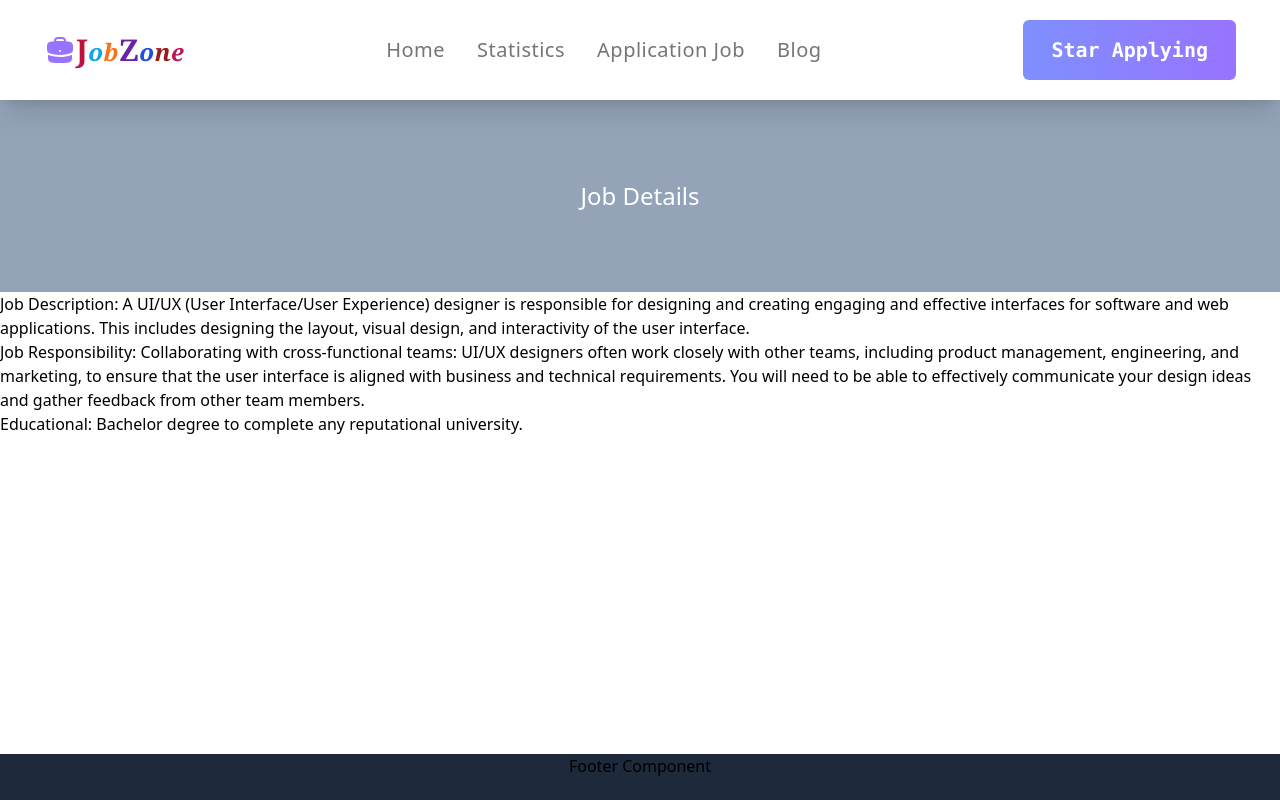
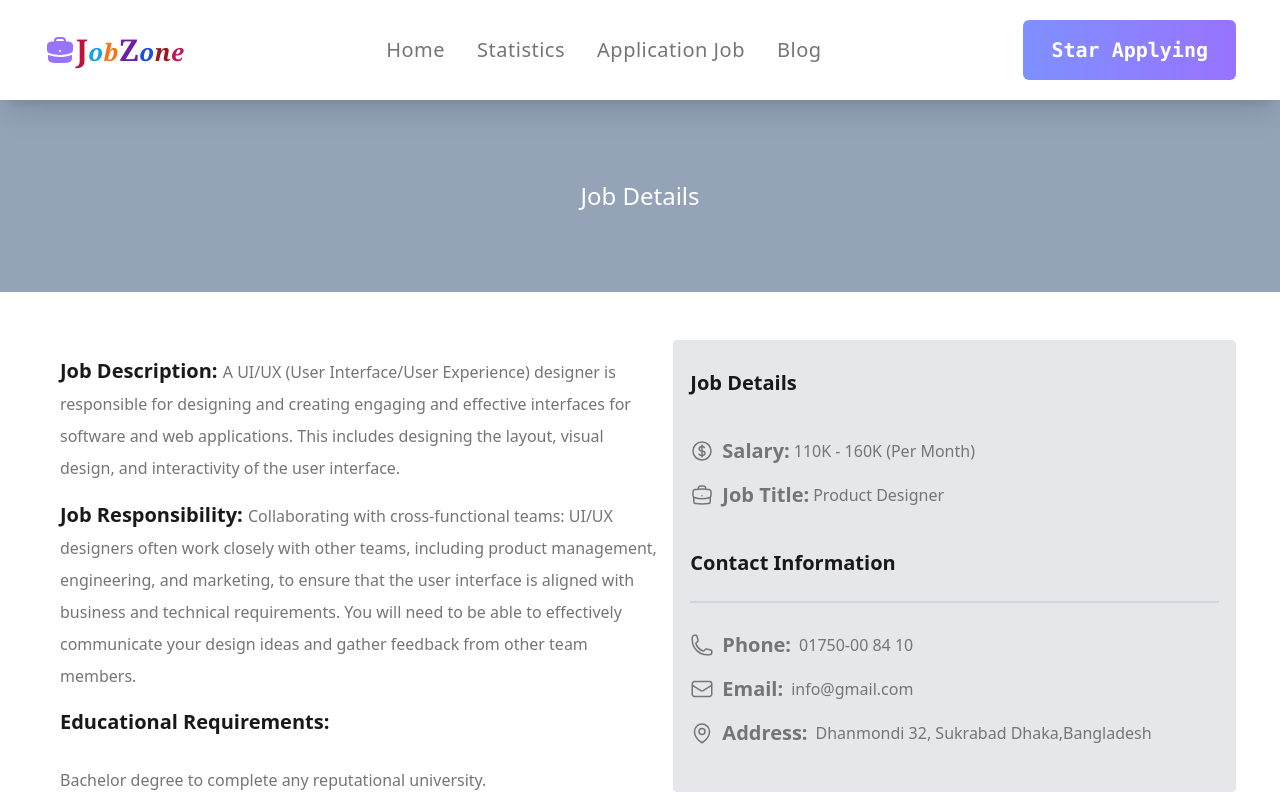
Before and after one commit to saifularafat/career-hub-A9, a React (Vite) app: page /featured/12caa89 in a window 1280 px wide. Shown: the top 800 px of the page. Built offline with nearby package versions, Linux system fonts and the light colour scheme.

Commit message:
view details site design done!

```diff
--- a/src/component/ViewDetails/ViewDetails.jsx
+++ b/src/component/ViewDetails/ViewDetails.jsx
@@ -1,5 +1,6 @@
 import React, { useEffect, useState } from 'react';
 import { useLoaderData, useParams } from 'react-router-dom';
+import { Job, CurrencyDollarIcon } from '@heroicons/react/24/solid'
 
 const ViewDetails = () => {
 
@@ -22,11 +23,77 @@
             <div className='w-full mx-auto py-20 bg-slate-400'>
                 <h1 className='text-center text-2xl text-white'>Job Details</h1>
             </div>
-            <div>
-                <p>Job Description: {description}</p>
-                <p>Job Responsibility: {responsibility}</p>
-                <p>Educational: {educational}</p>
+            <div className='my-container md:flex justify-between mt-12'>
+                <div className='w-8/12 p-4'>
+                    <p className='view-title'>Job Description: <span className='details-style'>{description}</span></p>
+                    <p className='view-title'>Job Responsibility: <span className='details-style'>{responsibility}</span></p>
+                    <p className='view-title'> Educational Requirements: <br /> <br />
+                        <span className='details-style mt-3'> {educational}</span>
+                    </p>
+                    <p className='view-title'>Experiences: <br /> <br />
+                        <span className='details-style mt-3'> {experiences}</span>
+                    </p>
+                </div>
+                <div>
+                    <div className='border px-4 py-7 bg-gray-200 rounded'>
+                        <h3 className='text-xl text-viewtitle font-bold pb-5 md:pb-10'>Job Details</h3>
+
+                        <p className='right-site'>
+                            <svg xmlns="http://www.w3.org/2000/svg" fill="none" viewBox="0 0 24 24" strokeWidth={1.5} stroke="currentColor" className="w-6 h-6">
+                                <path strokeLinecap="round" strokeLinejoin="round" d="M12 6v12m-3-2.818l.879.659c1.171.879 3.07.879 4.242 0 1.172-.879 1.172-2.303 0-3.182C13.536 12.219 12.768 12 12 12c-.725 0-1.45-.22-2.003-.659-1.106-.879-1.106-2.303 0-3.182s2.9-.879 4.006 0l.415.33M21 12a9 9 0 11-18 0 9 9 0 0118 0z" />
+                            </svg>
+                            <span className='pl-2'>Salary:</span>
+                            <span className='text-base font-medium pl-1'>
+                                {salary} (Per Month)
+                            </span>
+                        </p> <br />
+
+                        <p className='right-site'>
+                            <svg xmlns="http://www.w3.org/2000/svg" fill="none" viewBox="0 0 24 24" strokeWidth={1.5} stroke="currentColor" className="w-6 h-6">
+                                <path strokeLinecap="round" strokeLinejoin="round" d="M20.25 14.15v4.25c0 1.094-.787 2.036-1.872 2.18-2.087.277-4.216.42-6.378.42s-4.291-.143-6.378-.42c-1.085-.144-1.872-1.086-1.872-2.18v-4.25m16.5 0a2.18 2.18 0 00.75-1.661V8.706c0-1.081-.768-2.015-1.837-2.175a48.114 48.114 0 00-3.413-.387m4.5 8.006c-.194.165-.42.295-.673.38A23.978 23.978 0 0112 15.75c-2.648 0-5.195-.429-7.577-1.22a2.016 2.016 0 01-.673-.38m0 0A2.18 2.18 0 013 12.489V8.706c0-1.081.768-2.015 1.837-2.175a48.111 48.111 0 013.413-.387m7.5 0V5.25A2.25 2.25 0 0013.5 3h-3a2.25 2.25 0 00-2.25 2.25v.894m7.5 0a48.667 48.667 0 00-7.5 0M12 12.75h.008v.008H12v-.008z" />
+                            </svg>
+                            <span className='pl-2'>Job Title:</span>
+                            <span className='text-base font-medium pl-1'>
+                                {job_title}
+                            </span>
+                        </p>
+
+                        <h3 className='text-xl text-viewtitle font-bold pt-6 pb-6 border-b-2 border-gray-300'>Contact Information</h3>
+                        <p className='right-site pt-7'>
+                            <svg xmlns="http://www.w3.org/2000/svg" fill="none" viewBox="0 0 24 24" strokeWidth={1.5} stroke="currentColor" className="w-6 h-6">
+                                <path strokeLinecap="round" strokeLinejoin="round" d="M2.25 6.75c0 8.284 6.716 15 15 15h2.25a2.25 2.25 0 002.25-2.25v-1.372c0-.516-.351-.966-.852-1.091l-4.423-1.106c-.44-.11-.902.055-1.173.417l-.97 1.293c-.282.376-.769.542-1.21.38a12.035 12.035 0 01-7.143-7.143c-.162-.441.004-.928.38-1.21l1.293-.97c.363-.271.527-.734.417-1.173L6.963 3.102a1.125 1.125 0 00-1.091-.852H4.5A2.25 2.25 0 002.25 4.5v2.25z" />
+                            </svg>
+                            <span className='pl-2'>Phone:</span>
+                            <span className='text-base font-medium pl-2'>
+                                {Phone}
+                            </span>
+                        </p> <br />
+                        <p className='right-site'>
+                            <svg xmlns="http://www.w3.org/2000/svg" fill="none" viewBox="0 0 24 24" strokeWidth={1.5} stroke="currentColor" className="w-6 h-6">
+                                <path strokeLinecap="round" strokeLinejoin="round" d="M21.75 6.75v10.5a2.25 2.25 0 01-2.25 2.25h-15a2.25 2.25 0 01-2.25-2.25V6.75m19.5 0A2.25 2.25 0 0019.5 4.5h-15a2.25 2.25 0 00-2.25 2.25m19.5 0v.243a2.25 2.25 0 01-1.07 1.916l-7.5 4.615a2.25 2.25 0 01-2.36 0L3.32 8.91a2.25 2.25 0 01-1.07-1.916V6.75" />
+                            </svg>
+                            <span className='pl-2'>Email:</span>
+                            <span className='text-base font-medium pl-2'>
+                                {email}
+                            </span>
+                        </p>
+                        <p className='right-site'>
+                            <svg xmlns="http://www.w3.org/2000/svg" fill="none" viewBox="0 0 24 24" strokeWidth={1.5} stroke="currentColor" className="w-6 h-6">
+                                <path strokeLinecap="round" strokeLinejoin="round" d="M15 10.5a3 3 0 11-6 0 3 3 0 016 0z" />
+                                <path strokeLinecap="round" strokeLinejoin="round" d="M19.5 10.5c0 7.142-7.5 11.25-7.5 11.25S4.5 17.642 4.5 10.5a7.5 7.5 0 1115 0z" />
+                            </svg>
+                            <span className='pl-2'>Address:</span>
+                            <span className='text-base font-medium pl-2'>
+                                {address}
+                            </span>
+                        </p>
+                    </div>
+                    <div className='company-btn text-center'>
+                        <button className=''>Apply Now</button>
+                    </div>
+                </div>
             </div>
+
         </div>
     );
 };
--- a/src/index.css
+++ b/src/index.css
@@ -48,6 +48,16 @@
   @apply text-xl text-justify
 }
 
+/* View Details style */
+.view-title {
+  @apply text-xl font-bold text-viewtitle pb-4
+}
+.details-style {
+  @apply text-subtitle text-base font-medium leading-8
+}
+.right-site {
+  @apply inline-flex items-center text-xl font-bold text-subtitle pb-4
+}
 /* Error section style */
 .emoji {
   @apply text-center text-zinc-500 text-8xl md:text-[280px]
--- a/tailwind.config.js
+++ b/tailwind.config.js
@@ -14,6 +14,7 @@
         btnhover: '#5334a9',
         btnmcolor: '#9873FF',
         subtitle: '#757575',
+        viewtitle: '#1A1919',
 
       },
     },
```
